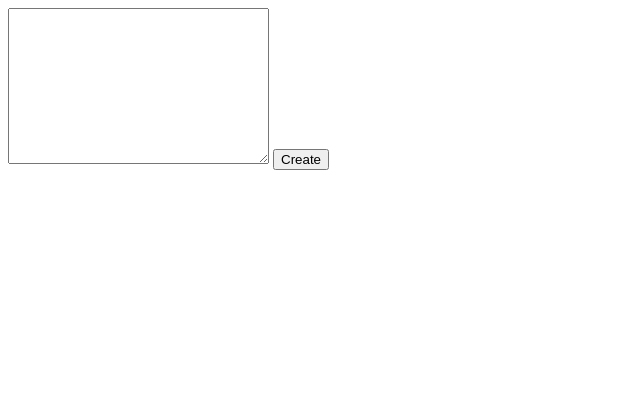
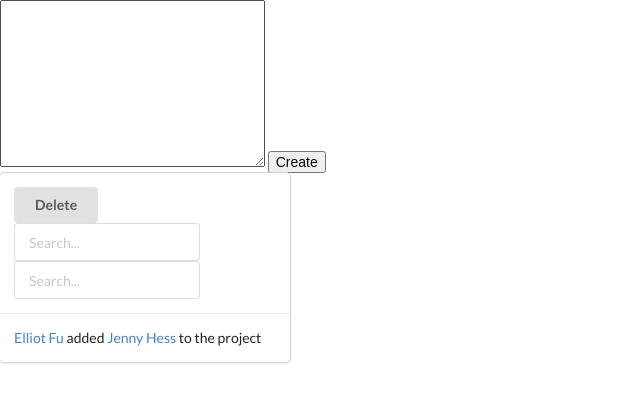
Before and after one commit to TrinityChristiana/nss-excercises-alpha-omega, a plain HTML site: page src/index.html in a window 1280 px wide. Shown: the whole page, without its empty margins (0-640 px from the left). Drawn offline with nearby package versions, Linux system fonts and the light colour scheme.

Commit message:
added card template html

```diff
--- a/src/index.html
+++ b/src/index.html
@@ -1,13 +1,16 @@
 <!DOCTYPE html>
 <html lang="en">
+
 <head>
     <meta charset="UTF-8">
     <meta name="viewport" content="width=device-width, initial-scale=1.0">
     <meta http-equiv="X-UA-Compatible" content="ie=edge">
     <title>Alpha and Omega</title>
     <link rel="shortcut icon" href="favicon.ico" type="image/x-icon">
+    <link rel="stylesheet" href="https://cdn.jsdelivr.net/npm/semantic-ui@2.4.2/dist/semantic.min.css">
     <link rel="stylesheet" href="styles/styles.css">
 </head>
+
 <body>
 
     <!-- // Create an HTML page that contains a text area and a button labeled Create. -->
@@ -15,7 +18,34 @@
     <button type="submit" id="create-btn">Create</button>
 
     <div class="card-container">
+        <div class="ui card">
+            <div class="content">
+                <button class="ui button">Delete</button>
+                <div class="ui input">
+                    <input type="text" placeholder="Search...">
+                </div>
+                <div class="ui input">
+                    <input type="text" placeholder="Search...">
+                </div>
+            </div>
+            <div class="content">
+                <div class="ui small">
+
+                    <div class="content">
+                        <div class="summary">
+                            <a>Elliot Fu</a> added <a>Jenny Hess</a> to the project
+                        </div>
+                    </div>
+
+                </div>
+            </div>
+        </div>
     </div>
+
+    <script src="https://code.jquery.com/jquery-3.4.1.min.js"
+        integrity="sha256-CSXorXvZcTkaix6Yvo6HppcZGetbYMGWSFlBw8HfCJo=" crossorigin="anonymous"></script>
+    <script src="https://cdn.jsdelivr.net/npm/semantic-ui@2.4.2/dist/semantic.min.js"></script>
     <script type="module" src="scripts/main.js"></script>
 </body>
+
 </html>
--- a/src/scripts/createHTML.js
+++ b/src/scripts/createHTML.js
@@ -2,8 +2,8 @@ const createHTML = {
     // creates html for card
     // * => string of html
     card(text, idNum){
-    console.log(text, idNum);
         return `
+        <div
 
         `
         // Above the text on each card, there must be two input controls of type color.
--- a/src/scripts/eventManager.js
+++ b/src/scripts/eventManager.js
@@ -18,6 +18,7 @@ const eventManager = {
 
             if (!hasError) {
                 const cardHTML = createHTML.card(textValue, idNum);
+                console.log(cardHTML);
 
                 // DOMManager.addCard(card)
                 // eventManager.delete()
```
